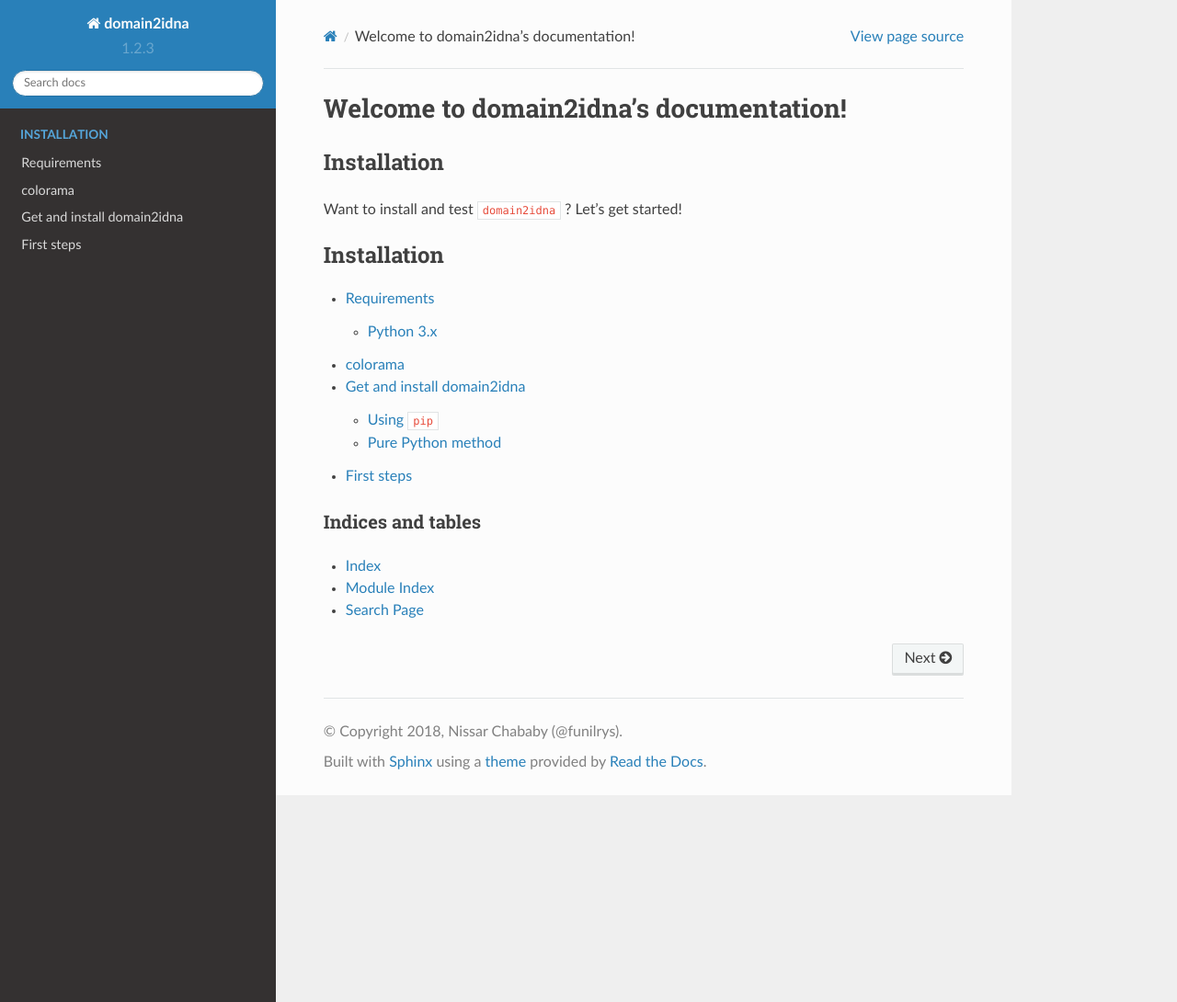
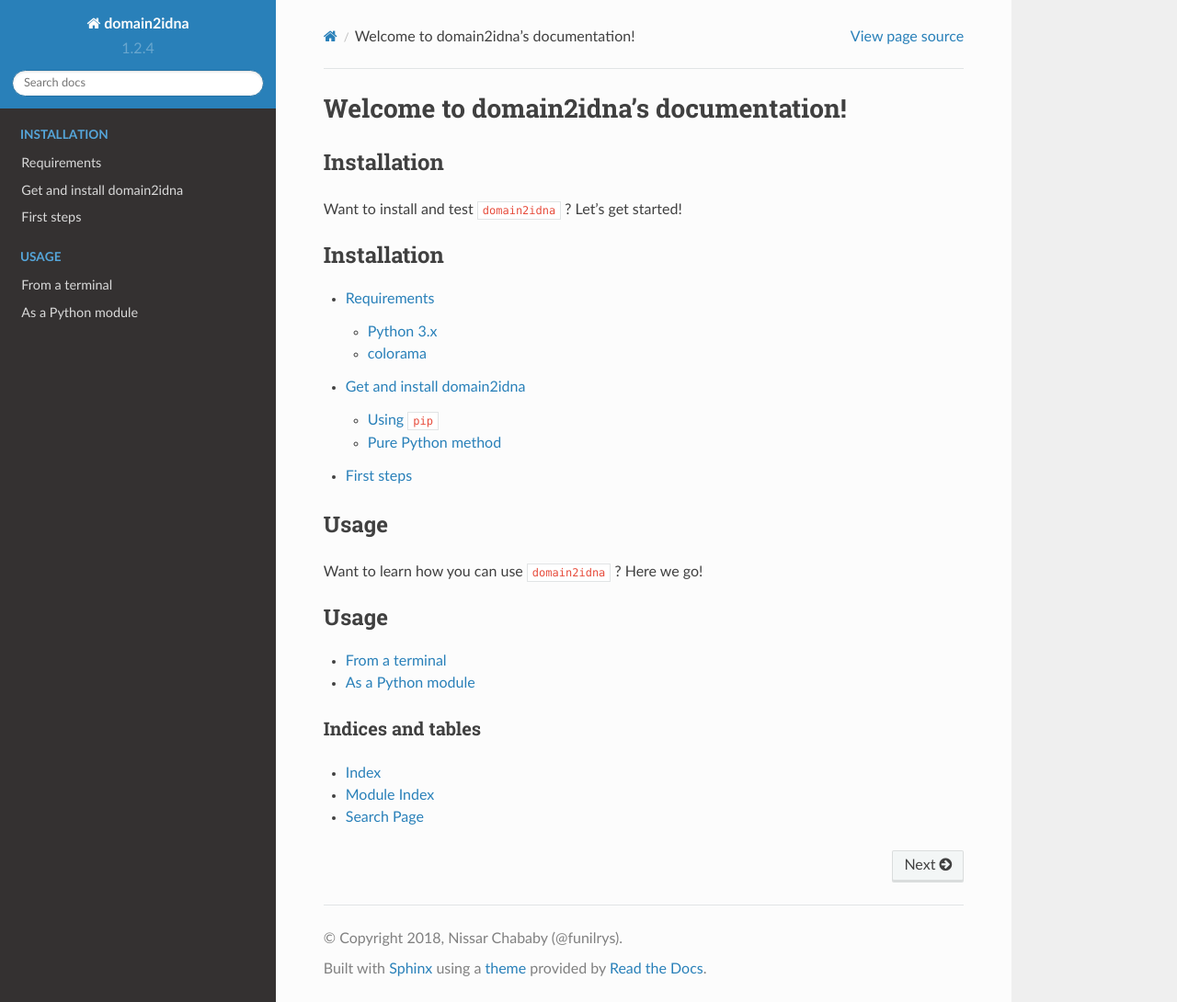
Before and after one commit to PyFunceble/domain2idna, a Sphinx documentation site: the page built from docs/index.rst, in a window 1280 px wide and 1090 px high. Shown: the whole window at 92% size. Built offline with Sphinx 7.4.7 and the Read the Docs theme 2.0.0, drawn with Linux system fonts in a browser that asks for light colours.

Commit message:
Update of documentation

```diff
--- a/docs/index.rst
+++ b/docs/index.rst
@@ -16,6 +16,18 @@
    installation/get-domain2idna
    installation/first-steps
 
+Usage
+*****
+
+Want to learn how you can use :code:`domain2idna` ? Here we go!
+
+.. toctree::
+   :maxdepth: 2
+   :caption: Usage
+
+   usage/from-terminal
+   usage/as-a-module
+
 
 Indices and tables
 ==================
--- a/docs/installation/requirements.rst
+++ b/docs/installation/requirements.rst
@@ -1,5 +1,5 @@
 Requirements
-------------
+============
 
 Here is the list of requirements:
 
@@ -7,7 +7,7 @@
 -   :code:`colorama`
 
 Python 3.x
-^^^^^^^^^^
+----------
 
 As we want to give a priority to Python 3, Python 3 is required.
 
--- a/domain2idna/__init__.py
+++ b/domain2idna/__init__.py
@@ -48,7 +48,7 @@
 from .core import Core
 from .helpers import File
 
-VERSION = "1.2.3"
+VERSION = "1.2.4"
 
 
 def get(domain_to_convert):
```
Also changed, not shown: docs/usage/as-a-module.rst (added, +34 -0 lines), docs/usage/from-terminal.rst (added, +22 -0 lines).
